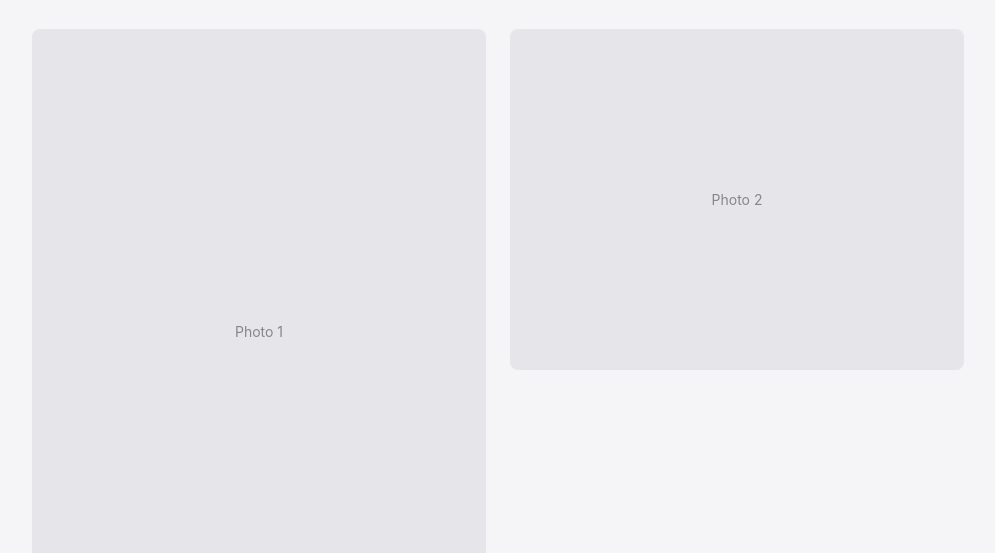
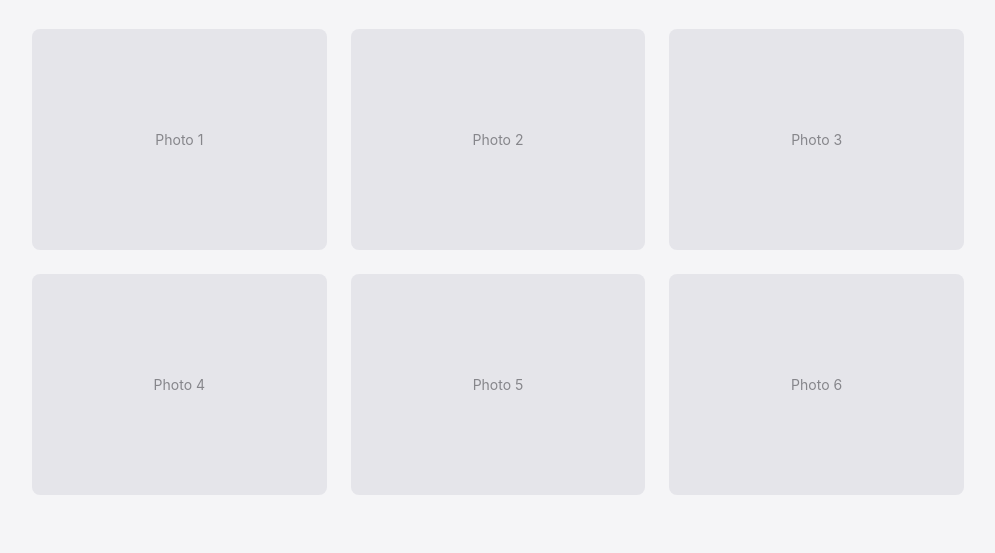
Before and after one commit to Terreturn/youcheng-song, a website built with Vite: page src/pages/photography.html in a window 1280 px wide. Shown: the part 247-800 px from the top of the page, without its empty margins (142-1137 px from the left). Built offline with nearby package versions, Linux system fonts and the light colour scheme.

Commit message:
Arrange photography gallery in two or three columns

```diff
--- a/src/pages/photography.html
+++ b/src/pages/photography.html
@@ -10,32 +10,41 @@
     <style>
         .gallery-grid {
             display: grid;
-            grid-template-columns: repeat(auto-fill, minmax(min(100%, 300px), 1fr));
-            gap: var(--spacing-lg);
+            grid-template-columns: repeat(2, minmax(0, 1fr));
+            gap: clamp(12px, 2vw, 24px);
             margin-top: var(--spacing-xl);
         }
 
+        @media (min-width: 900px) {
+            .gallery-grid {
+                grid-template-columns: repeat(3, minmax(0, 1fr));
+            }
+        }
+
         .photo-item {
+            min-width: 0;
             background-color: var(--color-surface);
             border-radius: var(--radius-sm);
             overflow: hidden;
-            break-inside: avoid;
             transition: opacity var(--transition-fast);
-            aspect-ratio: 3/4;
-            /* Vertical portrait style */
+            aspect-ratio: 4 / 3;
             position: relative;
-            cursor: pointer;
         }
 
         .photo-item:hover {
             opacity: 0.9;
         }
 
+        .photo-item img {
+            width: 100%;
+            height: 100%;
+            object-fit: cover;
+        }
+
         .photo-placeholder {
             width: 100%;
             height: 100%;
-            background-color: #E5E5EA;
-            /* Light gray placeholder */
+            background-color: var(--color-divider);
             display: flex;
             align-items: center;
             justify-content: center;
@@ -43,10 +52,6 @@
             font-size: var(--font-size-sm);
         }
 
-        /* Make some wider for variety */
-        .photo-item:nth-child(2n) {
-            aspect-ratio: 4/3;
-        }
     </style>
 </head>
 
```
